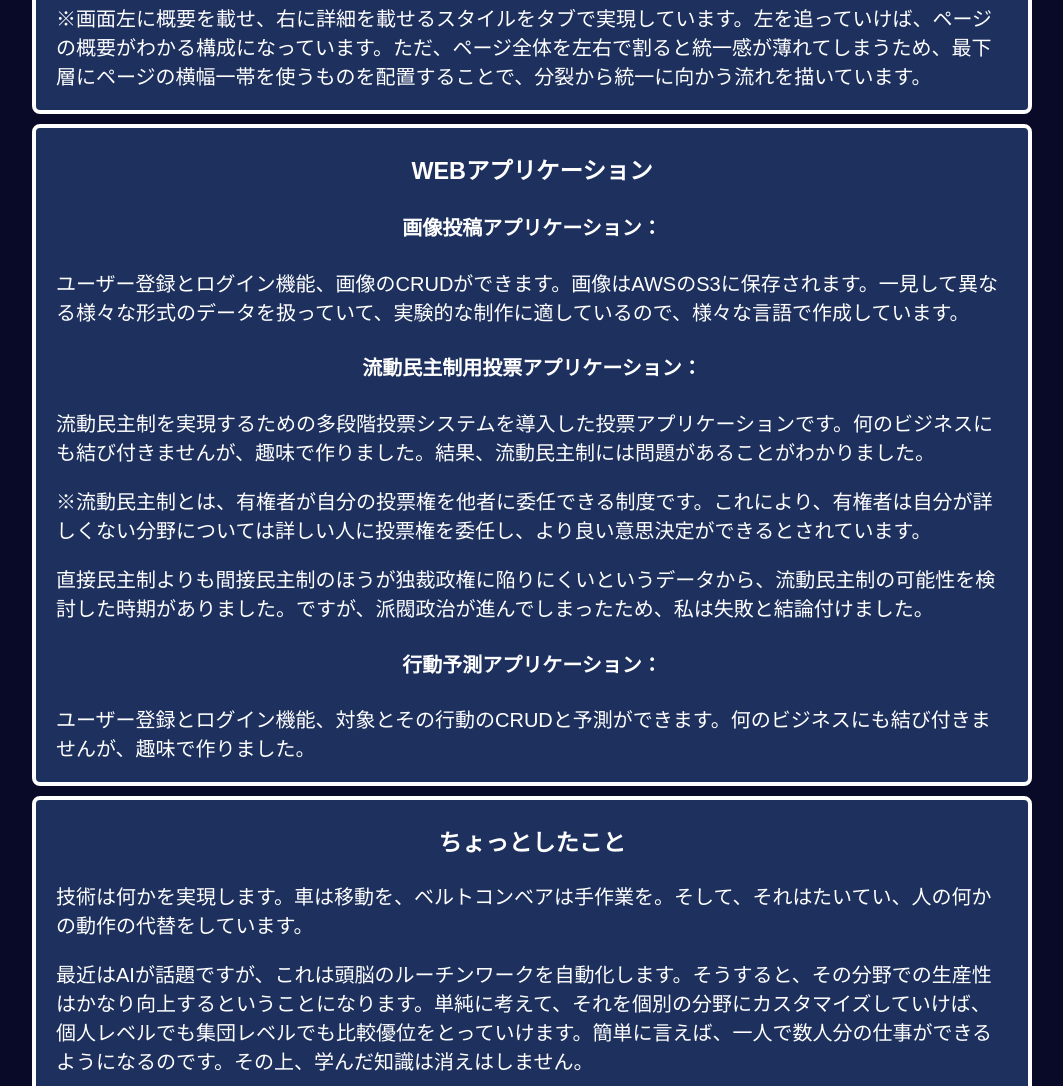
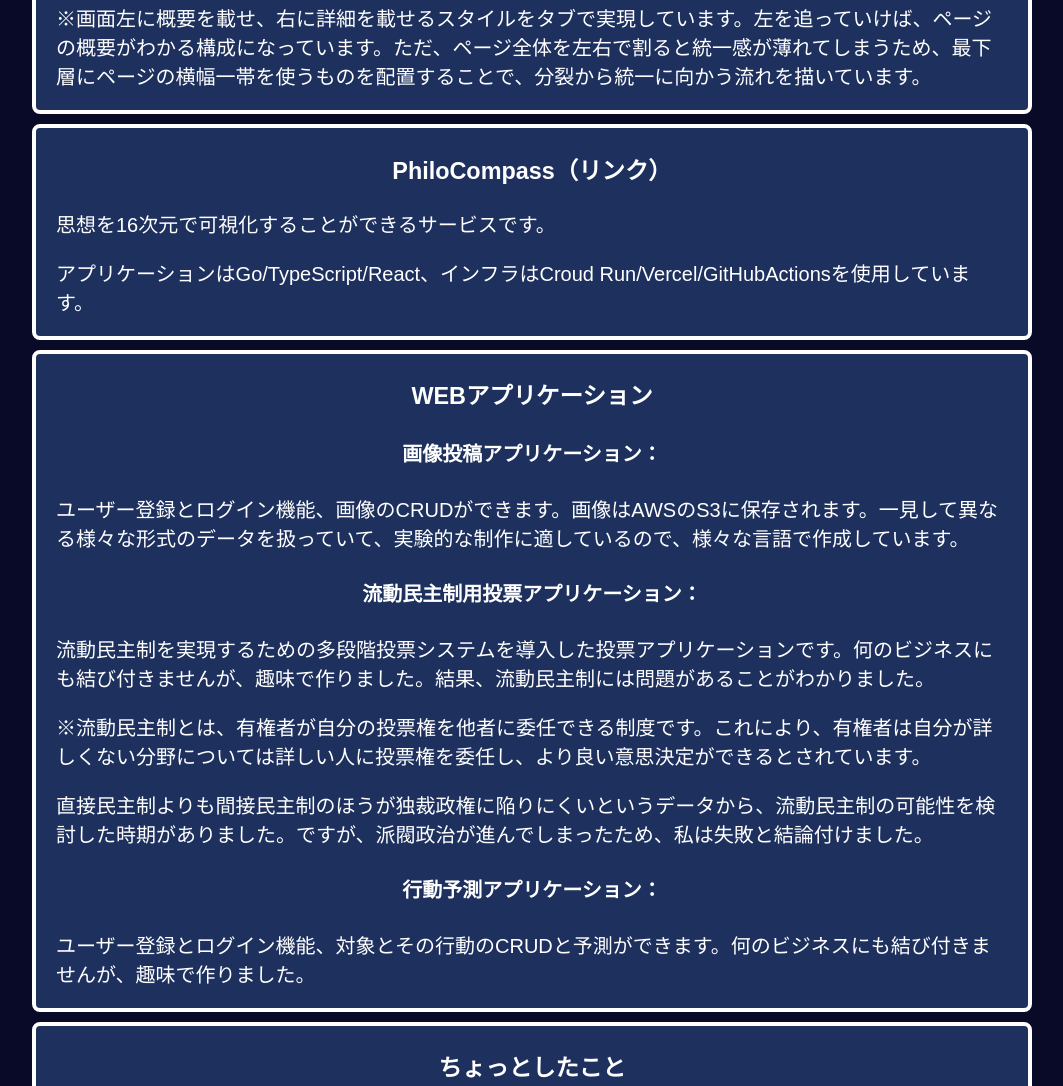
Before and after one commit to HH19xx/hh19xx, an Astro site: page / in a window 1280 px wide. Shown: the part 4196-5282 px from the top of the page, without its empty margins (108-1171 px from the left). Built offline with nearby package versions, Linux system fonts and the light colour scheme; Astro itself is replaced by a stand-in of ours; a web font is replaced by a local one.

Commit message:
update:philocompassを追加

```diff
--- a/src/assets/style/_achievement.scss
+++ b/src/assets/style/_achievement.scss
@@ -52,6 +52,12 @@
         width: 100%;
         margin-bottom: 10%;
 
+        a {
+            @include lit-anchor();
+            color: white;
+            text-decoration: none;
+        }
+
         h3 {
             @include flex-detail();
         }
--- a/src/components/Skill.astro
+++ b/src/components/Skill.astro
@@ -50,6 +50,11 @@ import noteLogoImg from '../assets/images/note_logo.png';
         </p>
         </div>
         <div class="work">
+        <a href="https://philocompass.vercel.app/" target="_blank" rel="noopenner norefferrer"><h3>PhiloCompass（リンク）</h3></a>
+        <p>思想を16次元で可視化することができるサービスです。</p>
+        <p>アプリケーションはGo/TypeScript/React、インフラはCroud Run/Vercel/GitHubActionsを使用しています。</p>
+        </div>
+        <div class="work">
         <h3>WEBアプリケーション</h3>
         <h4>画像投稿アプリケーション：</h4>
         <p>
```
Also changed, not shown: 1 other file.
